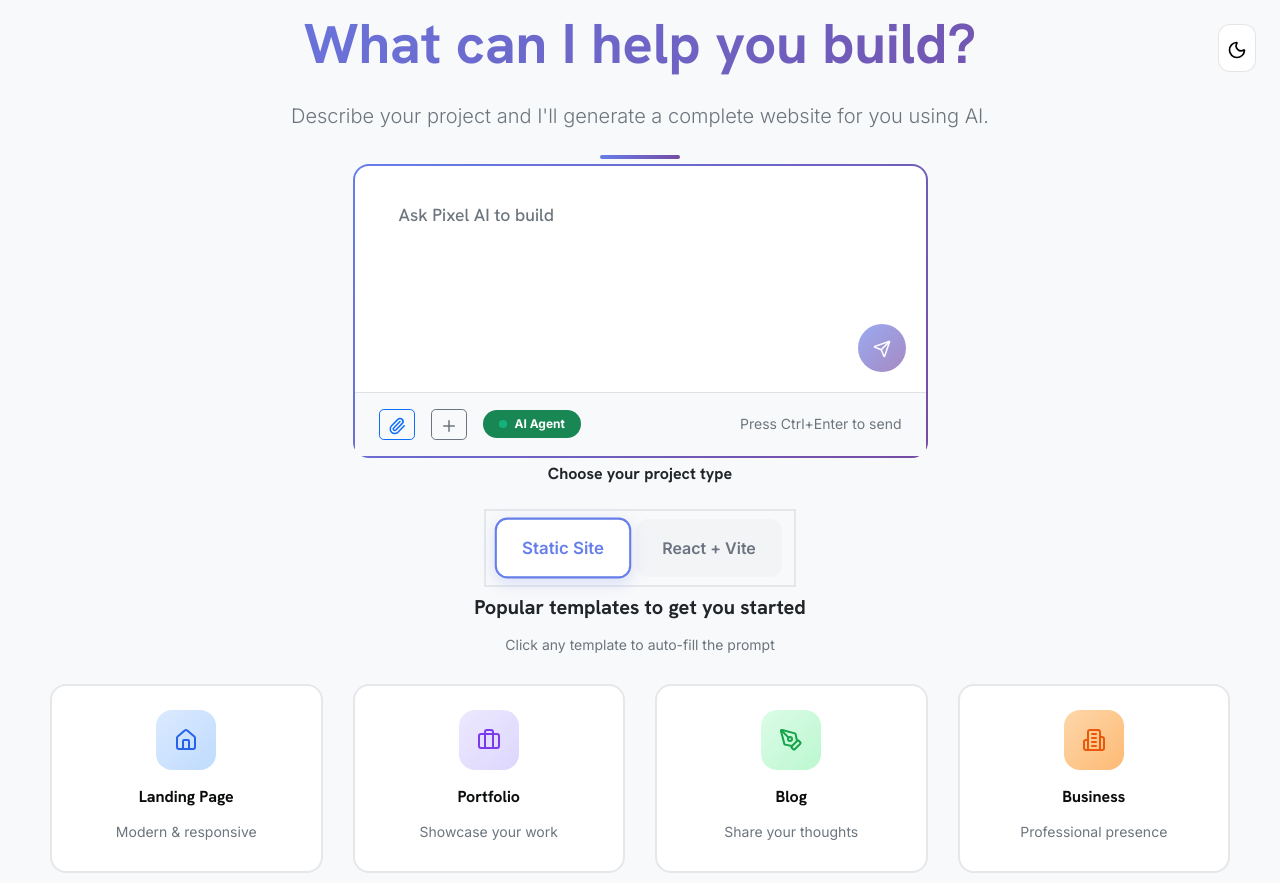
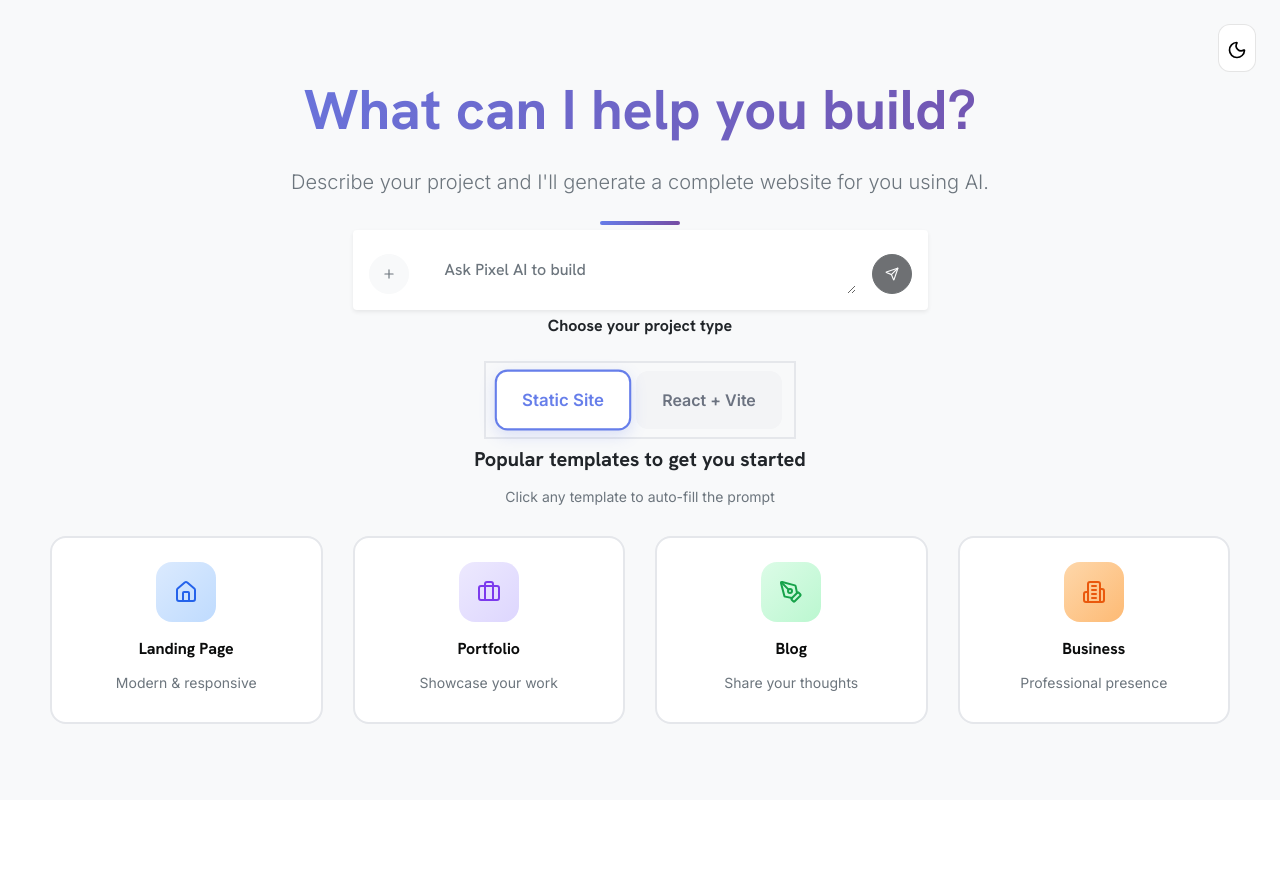
Before and after one commit to pixelways-Inc/pixelways, a Next.js app: page /builder in a window 1280 px wide. After the commit the page ends 800 px from the top, so only its background shows below. Built offline with nearby package versions, Linux system fonts and the light colour scheme.

Commit message:
REFAC: Revise ChatInterfaceLanding layout and enhance input handling for better user experience

```diff
--- a/components/ChatInterfaceLanding.js
+++ b/components/ChatInterfaceLanding.js
@@ -275,85 +275,64 @@ const ChatInterfaceLanding = () => {
         {/* Chat Input Section */}
         <div className="row justify-content-center mb-5">
           <div className="col-lg-8 col-xl-6">
-            <div className={`gradient-border hover-scale`}>
-              <div className={`gradient-border-inner ${isDark ? 'gradient-border-inner-dark' : ''}`}>
-                {/* Input Area with Embedded Send Button */}
-                <div className="p-4 position-relative">
+            <div className="card border-0 shadow-sm">
+              <div className="card-body p-0">
+                {/* Input Area */}
+                <div className="d-flex align-items-end p-3 gap-3">
+                  {/* Plus Icon */}
+                  <button
+                    className="btn btn-light rounded-circle d-flex align-items-center justify-content-center"
+                    style={{ width: '40px', height: '40px', minWidth: '40px' }}
+                    disabled={isGenerating}
+                  >
+                    <Plus size={20} className="text-muted" />
+                  </button>
+
+                  {/* Textarea Container */}
+                  <div className="flex-fill position-relative">
                     <textarea
                       value={prompt}
                       onChange={(e) => setPrompt(e.target.value)}
                       onKeyDown={handleKeyPress}
                       placeholder="Ask Pixel AI to build"
-                    className={`form-control border-0 ${isDark ? 'bg-transparent text-white' : ''}`}
+                      className="form-control border-0 resize-none"
                       style={{
-                      resize: 'none',
-                      minHeight: '120px',
-                      fontSize: '1.1rem',
-                      background: 'transparent',
-                      paddingRight: '60px',
-                      paddingBottom: '60px'
+                        minHeight: '40px',
+                        maxHeight: '200px',
+                        fontSize: '16px',
+                        lineHeight: '1.5',
+                        paddingRight: '50px'
                       }}
                       disabled={isGenerating}
-                    rows={4}
+                      rows={1}
                     />
-
-                  {/* Send Button - Positioned inside textarea */}
-                  <button
-                    onClick={handleGenerate}
-                    disabled={!prompt.trim() || isGenerating}
-                    className="btn btn-gradient rounded-circle position-absolute"
-                    style={{
-                      width: '48px',
-                      height: '48px',
-                      bottom: '20px',
-                      right: '20px',
-                      zIndex: 10
-                    }}
-                  >
-                    {isGenerating ? (
-                      <Loader size={18} className="spinner-border spinner-border-sm" />
-                    ) : (
-                      <Send size={18} />
-                    )}
-                  </button>
 
                     {/* Generating State Overlay */}
                     {isGenerating && (
-                    <div className="position-absolute top-0 start-0 w-100 h-100 d-flex align-items-center justify-content-center bg-light bg-opacity-75 rounded" style={{zIndex: 5}}>
-                      <div className="d-flex align-items-center gap-3">
-                        <div className="spinner-border text-primary" role="status">
+                      <div className="position-absolute top-0 start-0 w-100 h-100 d-flex align-items-center justify-content-center bg-light bg-opacity-90 rounded">
+                        <div className="d-flex align-items-center gap-2">
+                          <div className="spinner-border spinner-border-sm text-primary" role="status">
                             <span className="visually-hidden">Generating...</span>
                           </div>
-                        <span className="fw-medium text-primary">Generating your website...</span>
+                          <span className="small fw-medium text-primary">Generating...</span>
                         </div>
                       </div>
                     )}
                   </div>
 
-                {/* Bottom Actions */}
-                <div className={`d-flex justify-content-between align-items-center px-4 py-3 border-top ${isDark ? 'border-secondary bg-dark' : 'bg-light'}`}>
-                  <div className="d-flex align-items-center gap-3">
-                    {/* Attach Icon */}
-                    <button className="btn btn-outline-primary btn-sm rounded-3 hover-scale" disabled={isGenerating}>
-                      <Paperclip size={18} />
+                  {/* Send Button */}
+                  <button
+                    onClick={handleGenerate}
+                    disabled={!prompt.trim() || isGenerating}
+                    className="btn btn-dark rounded-circle d-flex align-items-center justify-content-center"
+                    style={{ width: '40px', height: '40px', minWidth: '40px' }}
+                  >
+                    {isGenerating ? (
+                      <Loader size={16} className="spinner-border spinner-border-sm text-light" />
+                    ) : (
+                      <Send size={16} className="text-light" />
+                    )}
                   </button>
-
-                    {/* Plus Icon */}
-                    <button className="btn btn-outline-secondary btn-sm rounded-3 hover-scale" disabled={isGenerating}>
-                      <Plus size={18} />
-                    </button>
-
-                    {/* Agent Tag */}
-                    <span className="badge bg-success rounded-pill px-3 py-2 d-flex align-items-center gap-2">
-                      <div className="pulse-dot" style={{width: '8px', height: '8px', background: '#10b981', borderRadius: '50%'}}></div>
-                      AI Agent
-                    </span>
-                  </div>
-
-                  {/* Status Text */}
-                  <div className="small text-muted">
-                    {isGenerating ? 'Generating...' : 'Press Ctrl+Enter to send'}
-                  </div>
                 </div>
               </div>
             </div>
```
Lines whose indentation alone changed are shown as unchanged.
